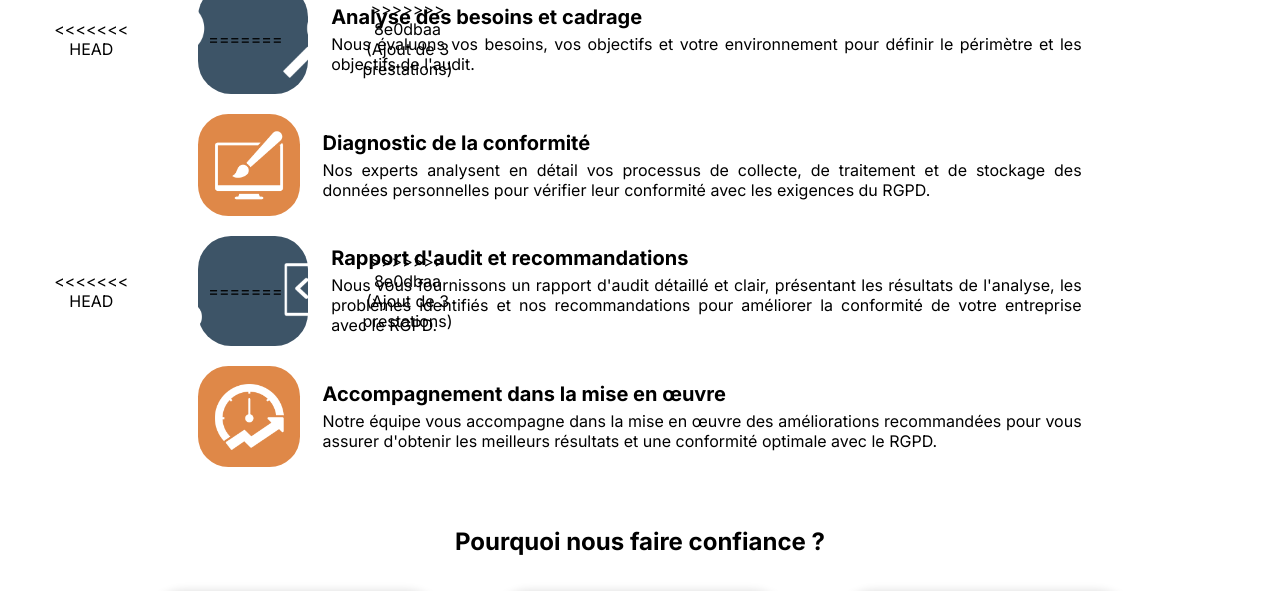
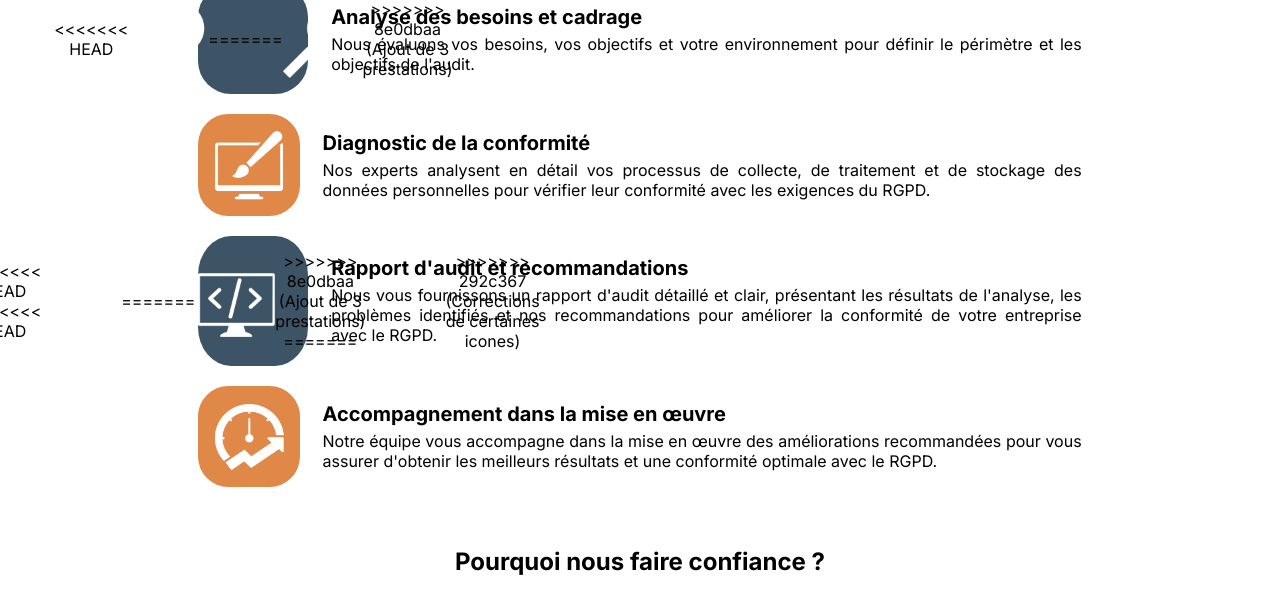
Before and after one commit to LOSS98/JINNOV, a Flask app: page /prestations/protections_des_donnees in a window 1280 px wide; the page is wider, and only the part inside the window is pictured. Shown: the part 1622-2213 px from the top of that part. Run offline with Flask 3, Linux system fonts and the light colour scheme; parts of the project's set-up code (start-up, migrations or seed data) failed here and were passed over.

Commit message:
Corrections de certaines icones

```diff
--- a/templates/prestations/auditinfo.html
+++ b/templates/prestations/auditinfo.html
@@ -119,10 +119,14 @@
             <div class="icon-container-orange">
                 <div class="icon-wrapper">
 <<<<<<< HEAD
+<<<<<<< HEAD
                     <img src="{{url_for('static', filename='img/prestations/diagnosticordi.png')}}" alt="Diagnostic" />
 =======
                     <img src="{{url_for('static', filename='img/prestations/design.png')}}" alt="Pinceau ordinateur" />
 >>>>>>> 8e0dbaa (Ajout de 3 prestations)
+=======
+                    <img src="{{url_for('static', filename='img/prestations/Diagnosticordi.png')}}" alt="Diagnostic" />
+>>>>>>> 292c367 (Corrections de certaines icones)
                 </div>
             </div>
             <div class="step-content">
--- a/templates/prestations/protectiondonnees.html
+++ b/templates/prestations/protectiondonnees.html
@@ -14,14 +14,20 @@
 {% block body %}
 <section class="section1">
 <<<<<<< HEAD
+<<<<<<< HEAD
+=======
+>>>>>>> 292c367 (Corrections de certaines icones)
     <h1>Naviguez en toute confiance dans le monde numérique et protégez votre entreprise avec des solutions sur mesure en matière de protection des données !</h1>
     <p>Que vous cherchiez à garantir la conformité avec le RGPD, assurer la confidentialité et l'intégrité de vos données, ou assurer la disponibilité de vos données, nous sommes là pour vous.
         <br><br> Chez JINNOV,
         nous proposons des audits en protection des données rigoureux, conçus pour identifier les risques potentiels et mettre en place des mesures de protection appropriées. C'est votre opportunité de renforcer la sécurité des données de vos clients et partenaires et de vous conformer aux réglementations en vigueur. Ne manquez pas cette chance de préserver la confiance de vos clients et de vous distinguer par votre responsabilité en matière de données.
+<<<<<<< HEAD
 =======
     <h1>Vous souhaitez protéger les données de votre entreprise ?</h1>
     <p>Faites appel à nos expert·e·s de l'INSA Hauts-de-France pour protéger vos données, et pour être conforme aux réglementations en vigueur.
 >>>>>>> 8e0dbaa (Ajout de 3 prestations)
+=======
+>>>>>>> 292c367 (Corrections de certaines icones)
     </p>
     <br>
     <a href="{{url_for('contact')}}"> Nous contacter </a>
@@ -151,10 +157,14 @@
             <div class="icon-container">
                 <div class="icon-wrapper">
 <<<<<<< HEAD
+<<<<<<< HEAD
                     <img src="{{url_for('static', filename='img/prestations/rapportaudit.png')}}" alt="Rapport d'audit" />
 =======
                     <img src="{{url_for('static', filename='img/prestations/devweb.png')}}" alt="Diagnostic" />
 >>>>>>> 8e0dbaa (Ajout de 3 prestations)
+=======
+                    <img src="{{url_for('static', filename='img/prestations/rapportaudit.png')}}" alt="Rapport d'audit" />
+>>>>>>> 292c367 (Corrections de certaines icones)
                 </div>
             </div>
             <div class="step-content">
```
Also changed, not shown: static/img/prestations/Diagnosticordi.png (added).
